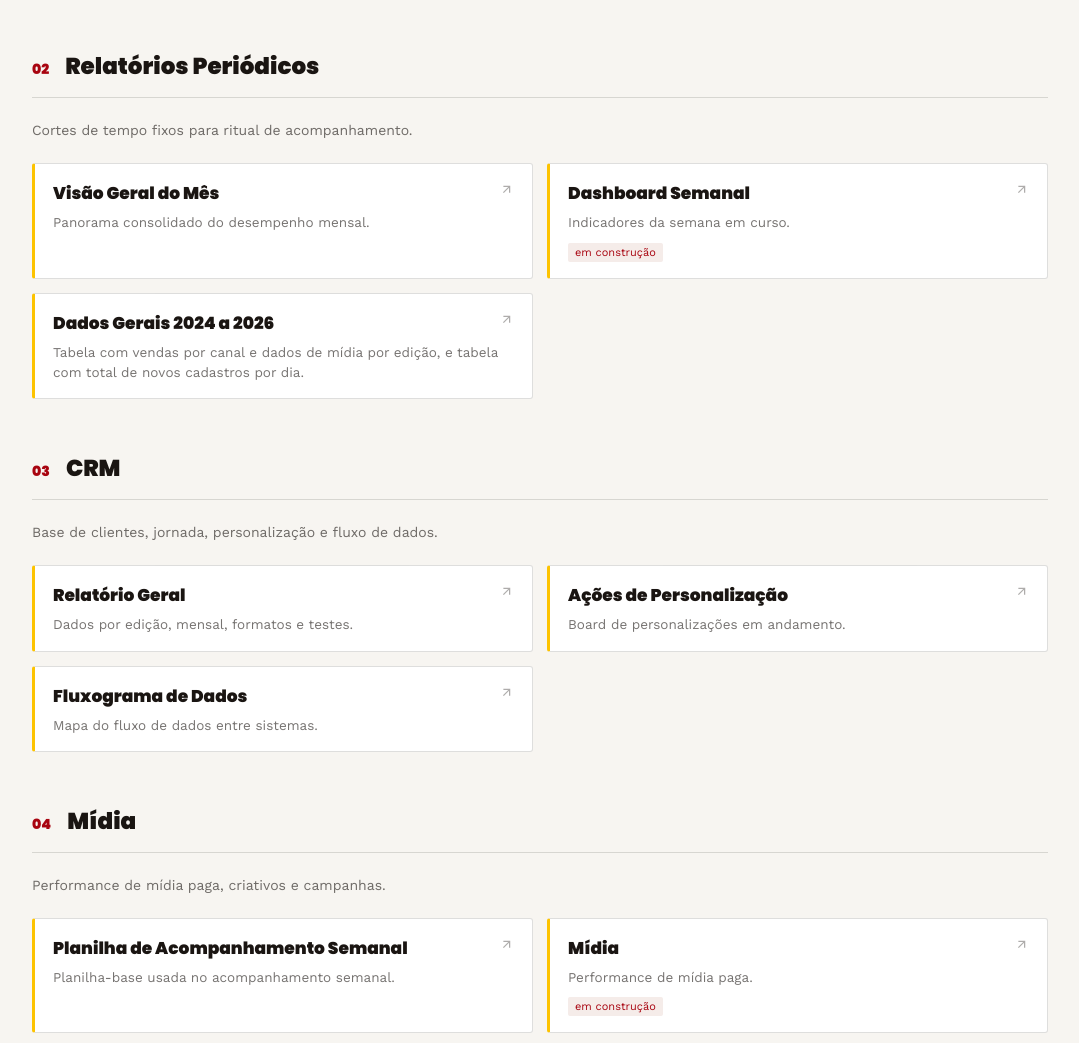
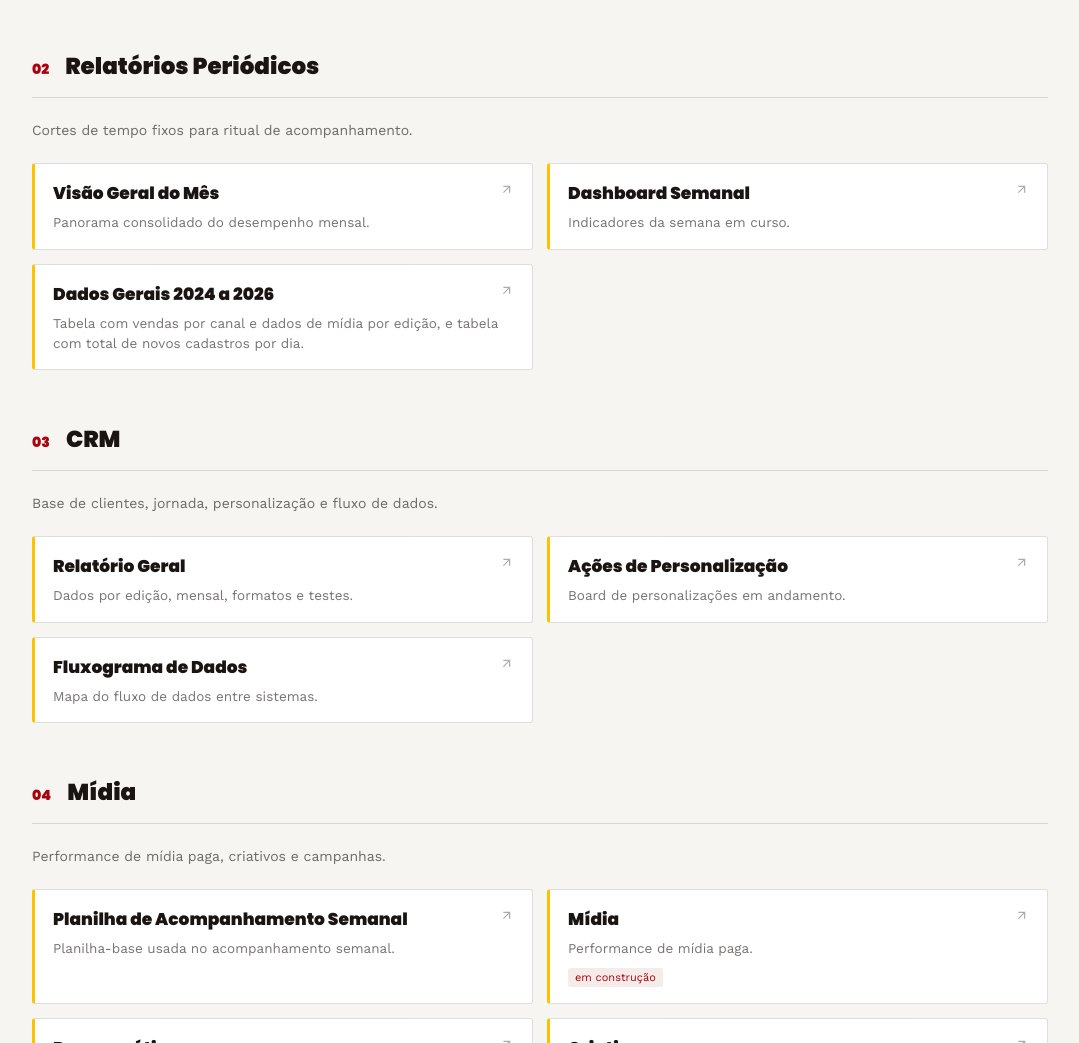
Before and after one commit to mktdigitalambra-dotcom/MinasCap, a plain HTML site: page painel-resultados-mkt-digital/index.html in a window 1280 px wide. Shown: the part 704-1747 px from the top of the page, without its empty margins (100-1179 px from the left). Drawn offline with nearby package versions, Linux system fonts and the light colour scheme; a web font is replaced by a local one.

Commit message:
Inclui link no Dashboard Semanal

```diff
--- a/painel-resultados-mkt-digital/index.html
+++ b/painel-resultados-mkt-digital/index.html
@@ -374,7 +374,7 @@ const DASHBOARDS = [
     description: "Cortes de tempo fixos para ritual de acompanhamento.",
     items: [
       { name: "Visão Geral do Mês", desc: "Panorama consolidado do desempenho mensal.", url: "https://mktdigitalambra-dotcom.github.io/MinasCap/dashboard_visaogeralmensal/" },
-      { name: "Dashboard Semanal", desc: "Indicadores da semana em curso.", url: "" },
+      { name: "Dashboard Semanal", desc: "Indicadores da semana em curso.", url: "https://mktdigitalambra-dotcom.github.io/MinasCap/report-semanal/" },
       { name: "Dados Gerais 2024 a 2026", desc: "Tabela com vendas por canal e dados de mídia por edição, e tabela com total de novos cadastros por dia.", url: "https://viware.sharepoint.com/:x:/s/Marketing/IQBMkRL8_ghzSak-guXmqNm2AW6xI0viJSGeobnDlhop-IU?e=0BvLcr" }
     ]
   },
```
